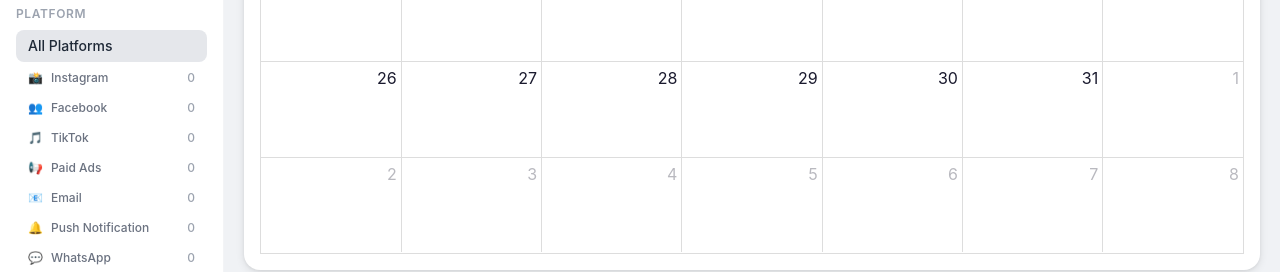
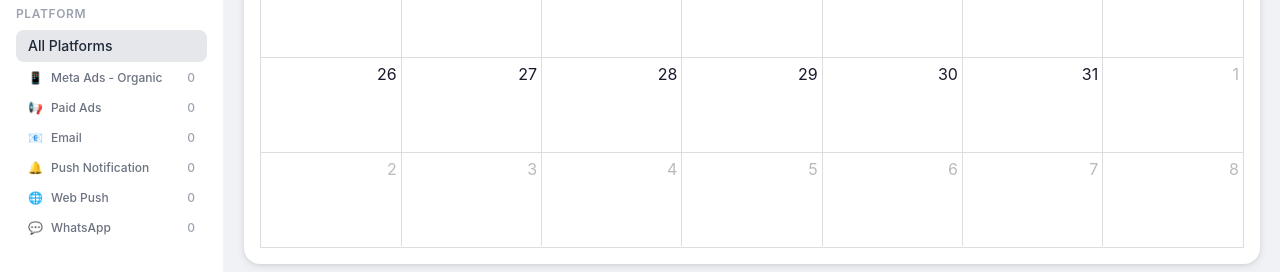
Before and after one commit to uzairbays-ux/content-calender, a React (Vite) app: page / in a window 1280 px wide. Shown: the part 516-788 px from the top of the page. Built offline with nearby package versions, Linux system fonts and the light colour scheme; no server answers.

Commit message:
update platforms: consolidate Instagram/Facebook/TikTok into Meta Ads - Organic, add Web Push

```diff
--- a/src/data/constants.js
+++ b/src/data/constants.js
@@ -8,12 +8,11 @@ export const BRANDS = [
 ]
 
 export const PLATFORMS = [
-  { id: 'instagram', name: 'Instagram', icon: '📸' },
-  { id: 'facebook', name: 'Facebook', icon: '👥' },
-  { id: 'tiktok', name: 'TikTok', icon: '🎵' },
+  { id: 'meta-organic', name: 'Meta Ads - Organic', icon: '📱' },
   { id: 'paid-ads', name: 'Paid Ads', icon: '📢' },
   { id: 'email', name: 'Email', icon: '📧' },
   { id: 'push', name: 'Push Notification', icon: '🔔' },
+  { id: 'web-push', name: 'Web Push', icon: '🌐' },
   { id: 'whatsapp', name: 'WhatsApp', icon: '💬' },
 ]
 
```
Also changed, not shown: 1 other file (tests, documents, lock files or other folders).
